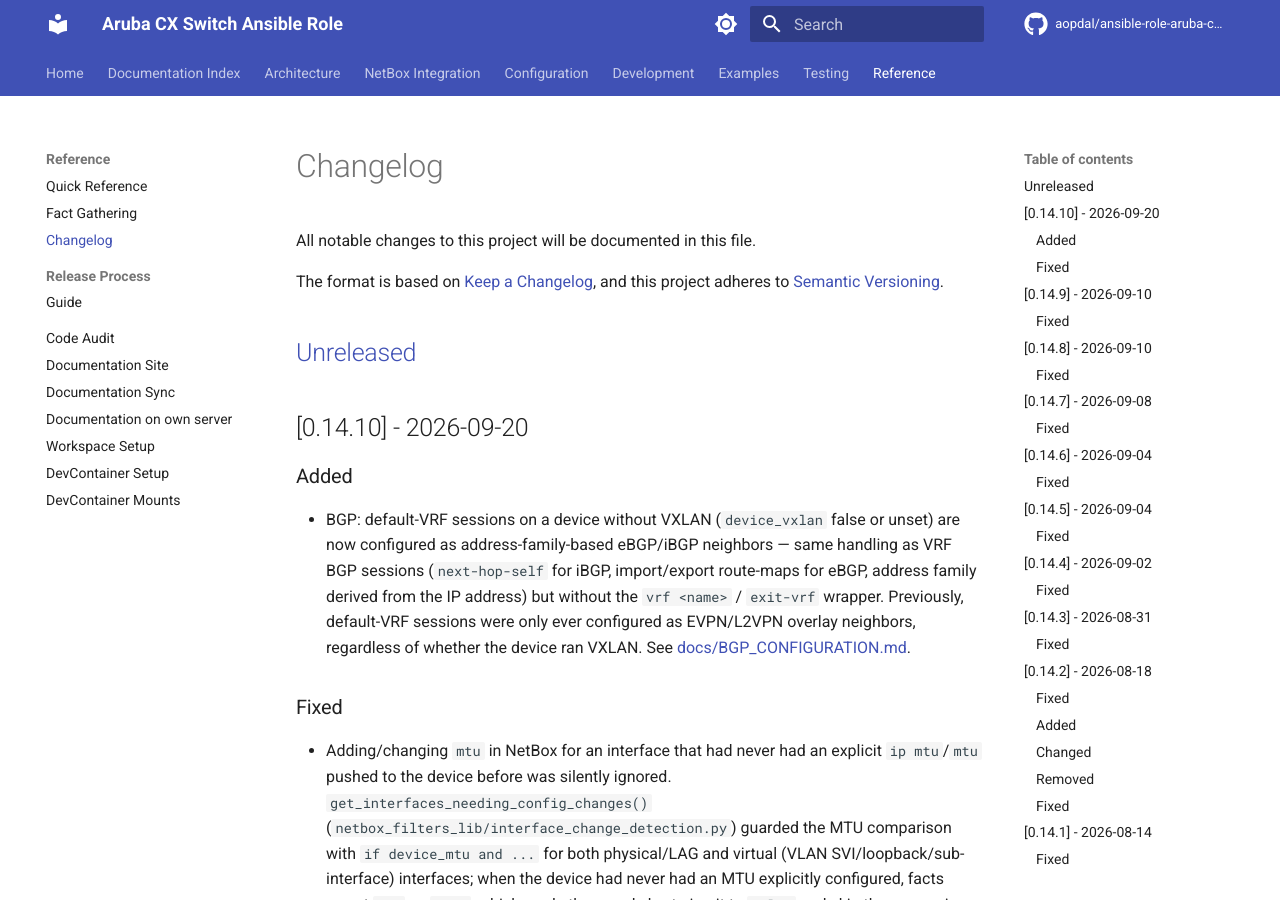
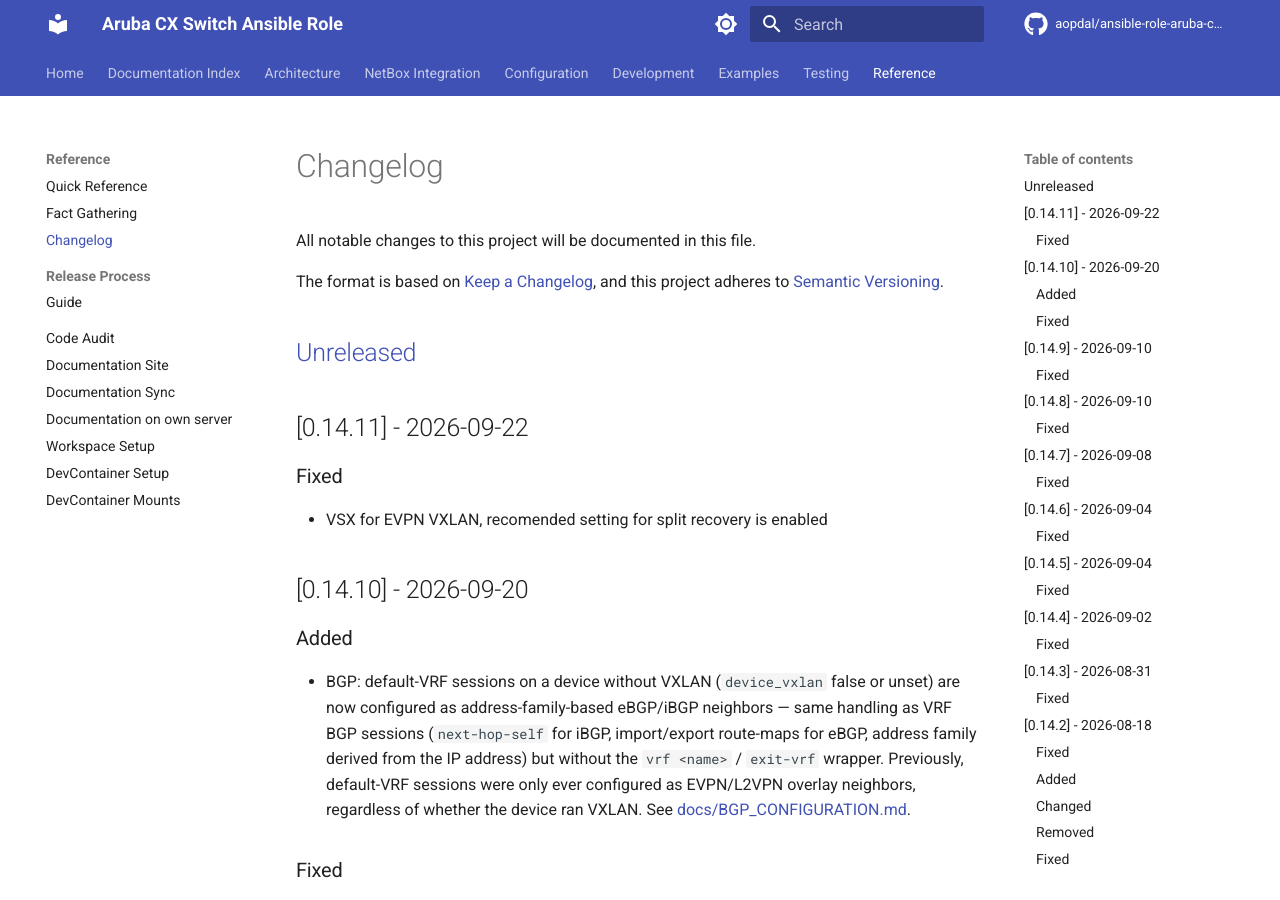
Before and after one commit to aopdal/ansible-role-aruba-cx-switch, an MkDocs documentation site: the page built from docs/CHANGELOG.md, in a window 1280 px wide and 900 px high. Built offline with MkDocs 1.6.1 and Material for MkDocs 9.7.7, drawn with Linux system fonts in a browser that asks for light colours; comment, search, counter and statistics services are not loaded.

Commit message:
chore: release version 0.14.11

```diff
--- a/CHANGELOG.md
+++ b/CHANGELOG.md
@@ -6,6 +6,12 @@ The format is based on [Keep a Changelog](https://keepachangelog.com/en/1.0.0/),
 and this project adheres to [Semantic Versioning](https://semver.org/spec/v2.0.0.html).
 
 ## [Unreleased]
+
+## [0.14.11] - 2026-09-22
+
+### Fixed
+
+- VSX for EVPN VXLAN, recomended setting for split recovery is enabled
 
 ## [0.14.10] - 2026-09-20
 
--- a/docs/CHANGELOG.md
+++ b/docs/CHANGELOG.md
@@ -6,6 +6,12 @@ The format is based on [Keep a Changelog](https://keepachangelog.com/en/1.0.0/),
 and this project adheres to [Semantic Versioning](https://semver.org/spec/v2.0.0.html).
 
 ## [Unreleased]
+
+## [0.14.11] - 2026-09-22
+
+### Fixed
+
+- VSX for EVPN VXLAN, recomended setting for split recovery is enabled
 
 ## [0.14.10] - 2026-09-20
 
```
Also changed, not shown: 1 other file.
